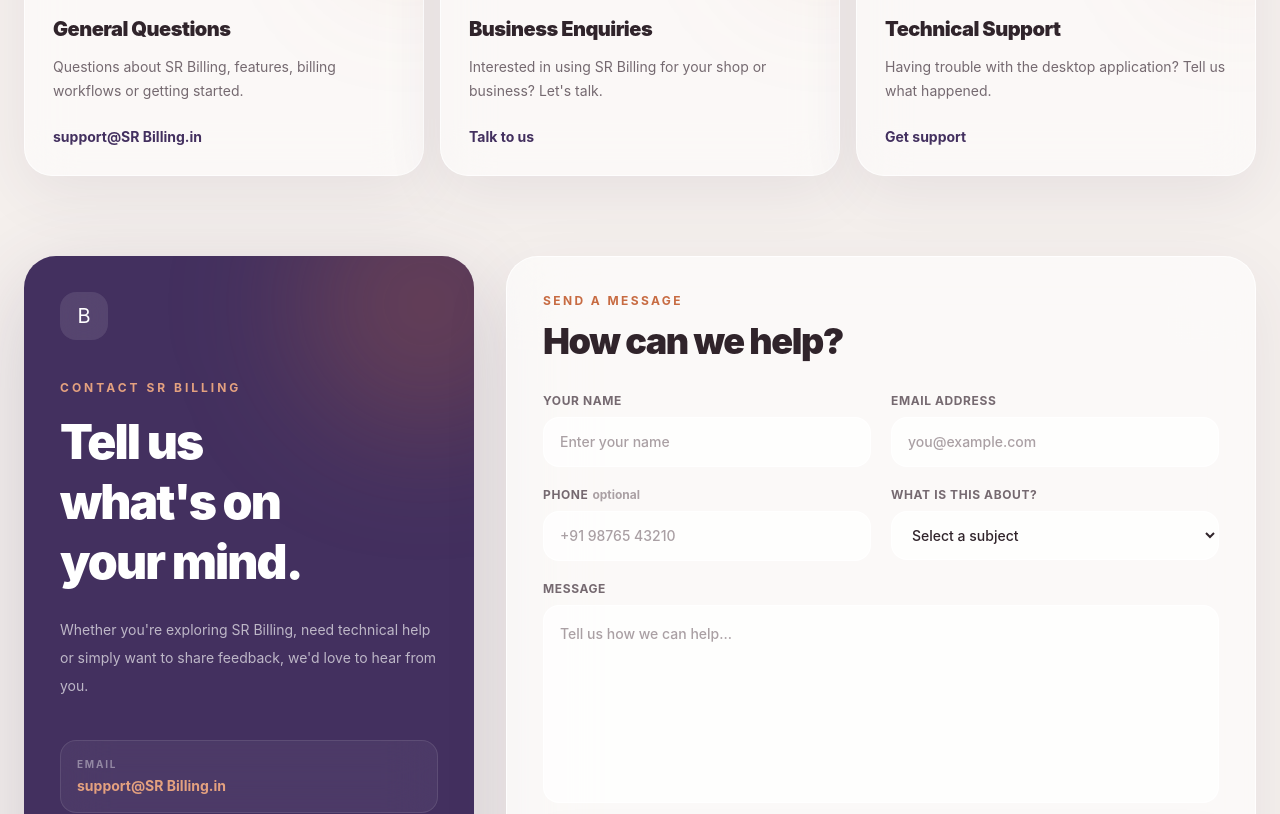
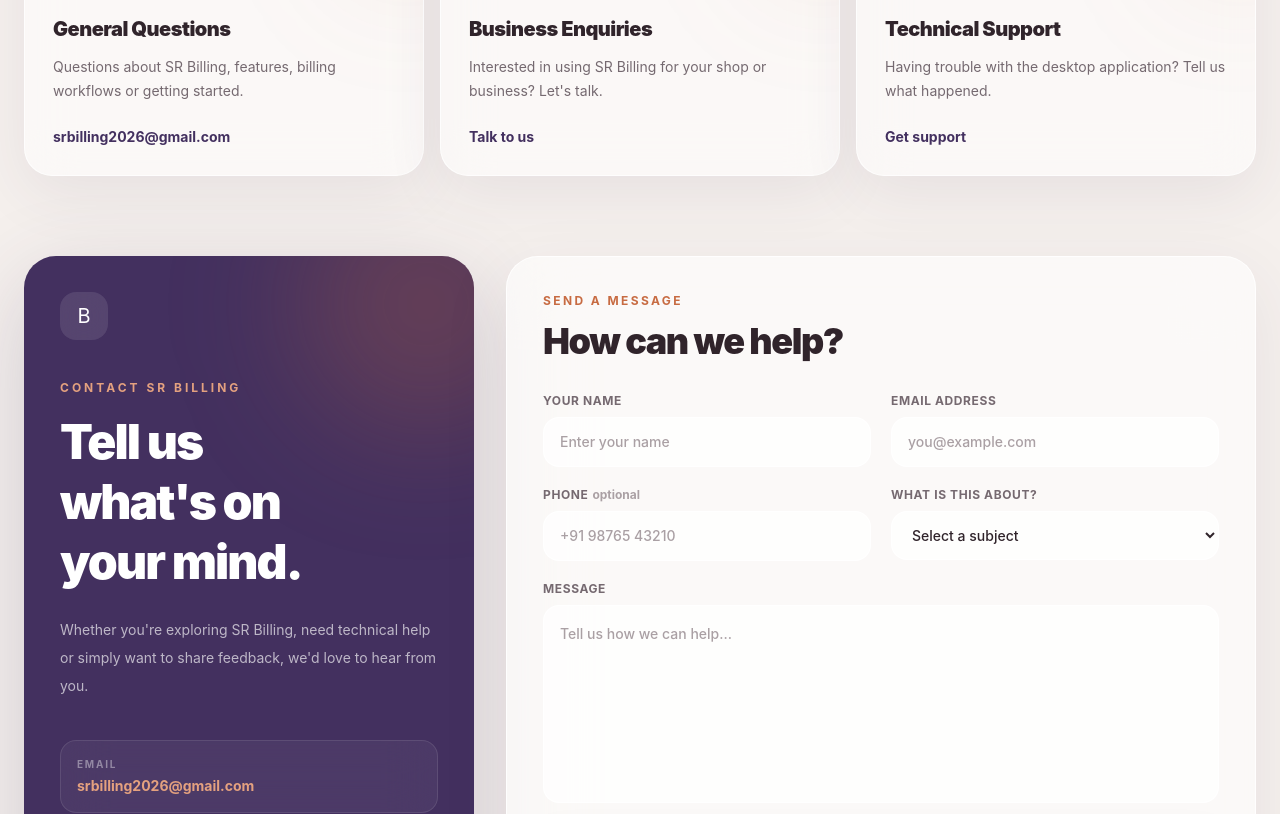
Before and after one commit to Surya-7666/Billzy, a React (Vite) app in the folder billzy-website/: page /contact in a window 1280 px wide. Shown: the part 720-1534 px from the top of the page. Built offline with nearby package versions, Linux system fonts and the light colour scheme; no server answers.

Commit message:
Update contact email to srbilling2026@gmail.com

```diff
--- a/billzy-website/src/pages/Contact.jsx
+++ b/billzy-website/src/pages/Contact.jsx
@@ -16,8 +16,8 @@
     title: "General Questions",
     description:
       "Questions about SR Billing, features, billing workflows or getting started.",
-    action: "support@SR Billing.in",
-    href: "mailto:support@SR Billing.in",
+    action: "srbilling2026@gmail.com",
+    href: "mailto:srbilling2026@gmail.com",
   },
   {
     number: "02",
@@ -25,7 +25,7 @@
     description:
       "Interested in using SR Billing for your shop or business? Let's talk.",
     action: "Talk to us",
-    href: "mailto:support@SR Billing.in?subject=Business%20Enquiry",
+    href: "mailto:srbilling2026@gmail.com?subject=Business%20Enquiry",
   },
   {
     number: "03",
@@ -33,7 +33,7 @@
     description:
       "Having trouble with the desktop application? Tell us what happened.",
     action: "Get support",
-    href: "mailto:support@SR Billing.in?subject=Technical%20Support",
+    href: "mailto:srbilling2026@gmail.com?subject=Technical%20Support",
   },
 ];
 
@@ -328,7 +328,7 @@
 
             <div className="mt-8 flex flex-wrap gap-3">
               <a
-                href="mailto:support@SR Billing.in"
+                href="mailto:srbilling2026@gmail.com"
                 className="rounded-full border border-white/80 bg-white/65 px-5 py-3 text-sm font-bold text-[#43305F] shadow-sm backdrop-blur-xl transition hover:-translate-y-0.5 hover:bg-white"
               >
                 Email support
@@ -373,7 +373,7 @@
 
             <div className="mt-4 flex items-center gap-2 text-xs font-semibold text-[#756970]">
               <span className="h-2 w-2 rounded-full bg-[#C76B42]" />
-              support@SR Billing.in
+              srbilling2026@gmail.com
             </div>
           </motion.div>
 
@@ -451,10 +451,10 @@
                     </div>
 
                     <a
-                      href="mailto:support@SR Billing.in"
+                      href="mailto:srbilling2026@gmail.com"
                       className="mt-1 block text-sm font-bold text-[#E4A17F] transition hover:text-white"
                     >
-                      support@SR Billing.in
+                      srbilling2026@gmail.com
                     </a>
                   </div>
 
```
